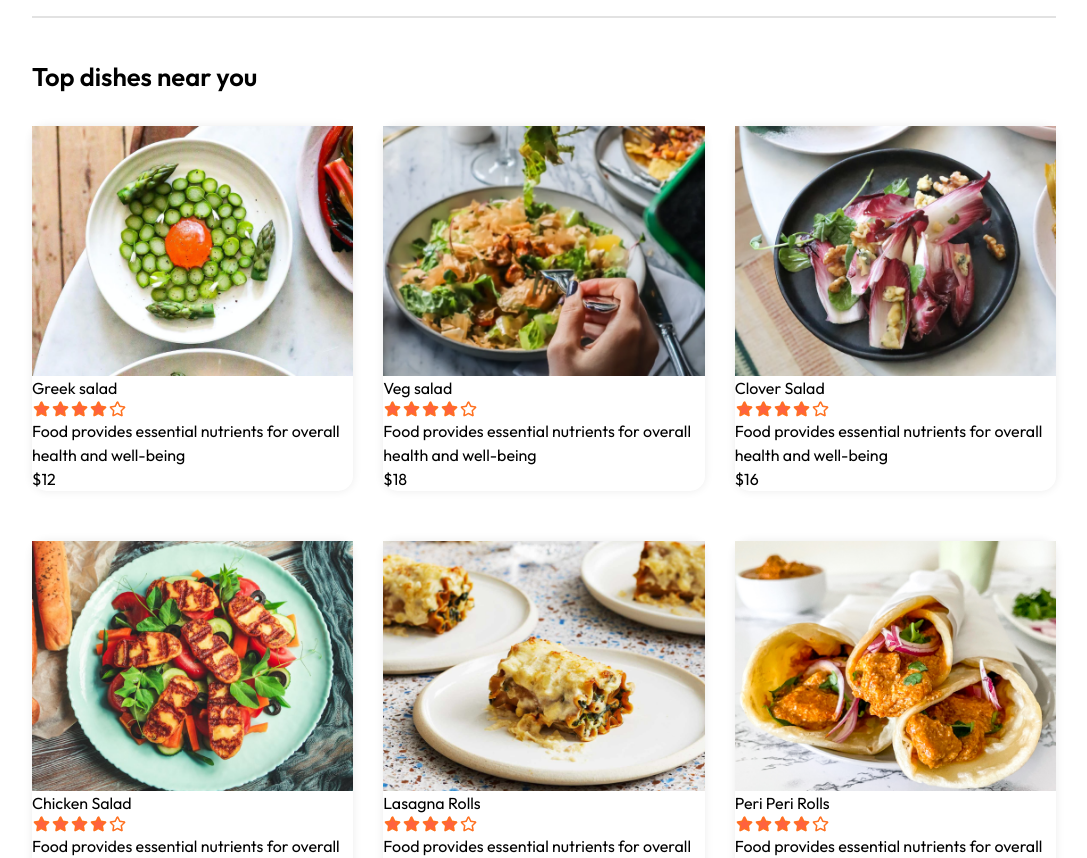
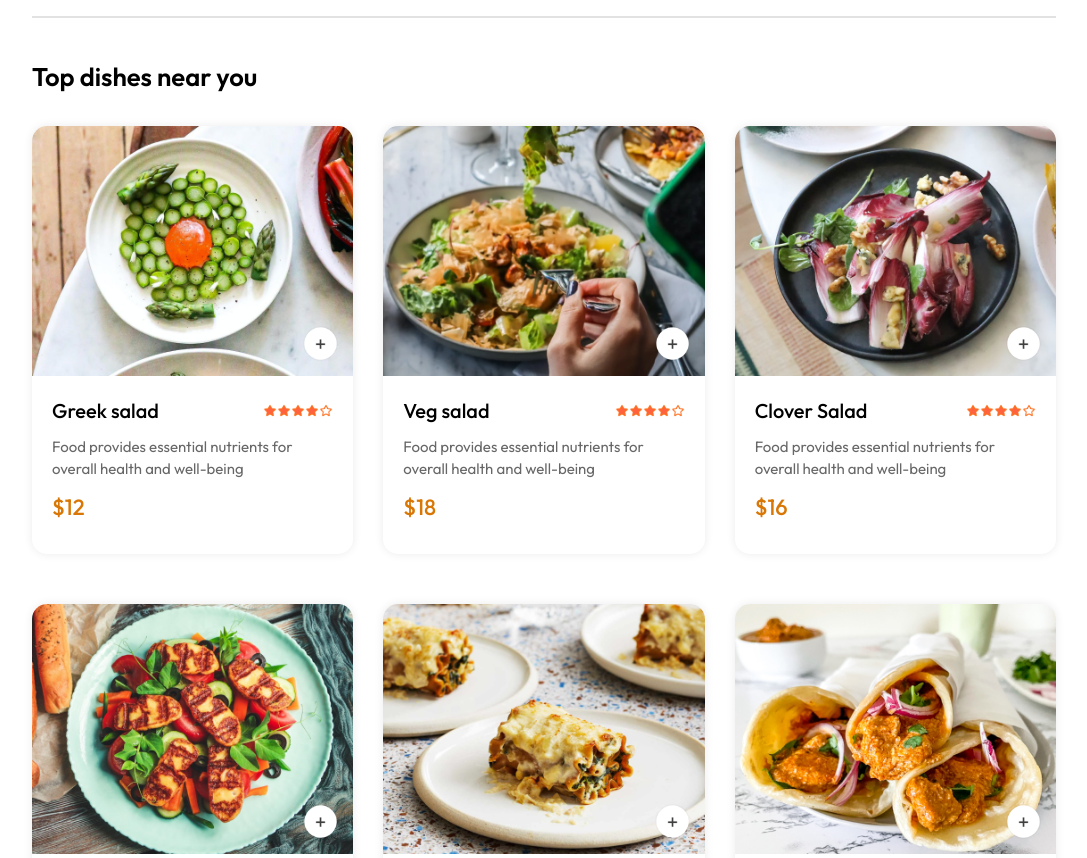
Before and after one commit to SohelShahid117/Live-Bakery, a React (Vite) app in the folder frontend/: page / in a window 1280 px wide. Shown: the part 920-1778 px from the top of the page, without its empty margins (96-1183 px from the left). Built offline with nearby package versions, Linux system fonts and the light colour scheme.

Commit message:
now start on footer-105

```diff
--- a/frontend/src/components/FoodDisplay/FoodDisplay.jsx
+++ b/frontend/src/components/FoodDisplay/FoodDisplay.jsx
@@ -1,7 +1,8 @@
 import React, { useContext } from "react";
 import "./FoodDisplay.css";
-import { StoreContext } from "../../content/StoreContent";
+// import { StoreContext } from "../../context/StoreContent";
 import FoodItem from "../FoodItem/FoodItem";
+import { StoreContext } from "../../context/StoreContext";
 
 const FoodDisplay = ({ category = { category } }) => {
   const { food_list } = useContext(StoreContext);
@@ -10,6 +11,7 @@ const FoodDisplay = ({ category = { category } }) => {
       <h2>Top dishes near you</h2>
       <div className="food-display-list">
         {food_list.map((item, index) => {
+          if (category === "All" || category === item.category) {
             return (
               <FoodItem
                 key={index}
@@ -21,6 +23,7 @@ const FoodDisplay = ({ category = { category } }) => {
                 category={item.description}
               />
             );
+          }
         })}
       </div>
     </div>
--- a/frontend/src/components/FoodItem/FoodItem.css
+++ b/frontend/src/components/FoodItem/FoodItem.css
@@ -6,3 +6,65 @@
   transition: 0.3s;
   animation: fadeIn 1s;
 }
+.food-item-img {
+  width: 100%;
+  border-radius: 15px 15px 0px 0px;
+}
+.food-item-info {
+  padding: 20px;
+}
+
+.food-item-name-rating {
+  display: flex;
+  justify-content: space-between;
+  align-items: center;
+  margin-bottom: 10px;
+}
+
+.food-item-name-rating p {
+  font-size: 20px;
+  font-weight: 500;
+}
+
+.food-item-name-rating img {
+  width: 70px;
+}
+.food-item-desc {
+  color: #676767;
+  font-size: 15px;
+}
+
+.food-item-price {
+  color: #d97706;
+  font-size: 22px;
+  font-weight: 500;
+  margin: 10px 0px;
+}
+
+.food-item-img-container {
+  position: relative;
+}
+.food-item-img-container .add {
+  width: 35px;
+  position: absolute;
+  bottom: 15px;
+  right: 15px;
+  cursor: pointer;
+  border-radius: 50%;
+}
+
+.food-item-counter {
+  position: absolute;
+  bottom: 15px;
+  right: 15px;
+  display: flex;
+  align-items: center;
+  gap: 10px;
+  padding: 6px;
+  border-radius: 50px;
+  background-color: white;
+}
+
+.food-item-counter img {
+  width: 30px;
+}
--- a/frontend/src/components/FoodItem/FoodItem.jsx
+++ b/frontend/src/components/FoodItem/FoodItem.jsx
@@ -1,12 +1,38 @@
-import React from "react";
+// import React, { useContext, useState } from "react";
+import React, { useContext } from "react";
 import "./FoodItem.css";
 import { assets } from "../../assets/assets";
+import { StoreContext } from "./../../context/StoreContext";
 
 const FoodItem = ({ id, name, image, price, description, category }) => {
+  // const [itemCount, setItemCount] = useState(0);
+  const { cartItems, addToCart, removeFromCart } = useContext(StoreContext);
   return (
     <div className="food-item">
       <div className="food-item-img-container">
         <img className="food-item-img" src={image} alt="" />
+        {!cartItems[id] ? (
+          <img
+            className="add"
+            onClick={() => addToCart(id)}
+            src={assets.add_icon_white}
+            alt=""
+          />
+        ) : (
+          <div className="food-item-counter">
+            <img
+              onClick={() => removeFromCart(id)}
+              src={assets.remove_icon_red}
+              alt=""
+            />
+            <p>{cartItems[id]}</p>
+            <img
+              onClick={() => addToCart(id)}
+              src={assets.add_icon_green}
+              alt=""
+            />
+          </div>
+        )}
       </div>
       <div className="food-item-info">
         <div className="food-item-name-rating">
--- /dev/null
+++ b/frontend/src/components/Footer/Footer.jsx
@@ -0,0 +1,11 @@
+import React from 'react';
+
+const Footer = () => {
+    return (
+        <div>
+
+        </div>
+    );
+};
+
+export default Footer;
--- a/frontend/src/content/StoreContent.jsx
+++ /dev/null
@@ -1,16 +0,0 @@
-import { food_list } from "../assets/assets";
-import { createContext } from "react";
-
-export const StoreContext = createContext(null);
-// const StoreContext = createContext(null);
-
-const StoreContextProvider = (props) => {
-  const contextValue = { food_list };
-  return (
-    <StoreContext.Provider value={contextValue}>
-      {props.children}
-    </StoreContext.Provider>
-  );
-};
-
-export default StoreContextProvider;
--- /dev/null
+++ b/frontend/src/context/StoreContext.jsx
@@ -0,0 +1,39 @@
+import { food_list } from "../assets/assets";
+import { createContext, useEffect, useState } from "react";
+
+export const StoreContext = createContext(null);
+// const StoreContext = createContext(null);
+
+const StoreContextProvider = (props) => {
+  const [cartItems, setCartItems] = useState({});
+
+  const addToCart = (itemId) => {
+    if (!cartItems[itemId]) {
+      setCartItems((prev) => ({ ...prev, [itemId]: 1 }));
+    } else {
+      setCartItems((prev) => ({ ...prev, [itemId]: prev[itemId] + 1 }));
+    }
+  };
+
+  const removeFromCart = (itemId) => {
+    setCartItems((prev) => ({ ...prev, [itemId]: prev[itemId] - 1 }));
+  };
+
+  useEffect(() => {
+    console.log(cartItems);
+  }, [cartItems]);
+  const contextValue = {
+    food_list,
+    cartItems,
+    setCartItems,
+    addToCart,
+    removeFromCart,
+  };
+  return (
+    <StoreContext.Provider value={contextValue}>
+      {props.children}
+    </StoreContext.Provider>
+  );
+};
+
+export default StoreContextProvider;
--- a/frontend/src/main.jsx
+++ b/frontend/src/main.jsx
@@ -3,7 +3,8 @@ import { createRoot } from "react-dom/client";
 import "./index.css";
 import App from "./App.jsx";
 import { BrowserRouter } from "react-router-dom";
-import StoreContextProvider from "./content/StoreContent.jsx";
+import StoreContextProvider from "./context/StoreContext.jsx";
+// import StoreContextProvider from "./context/StoreContent.js";
 
 createRoot(document.getElementById("root")).render(
   // <StrictMode>
```
Also changed, not shown: frontend/src/components/Footer/Footer.css (added). Lines whose indentation alone changed are shown as unchanged.
